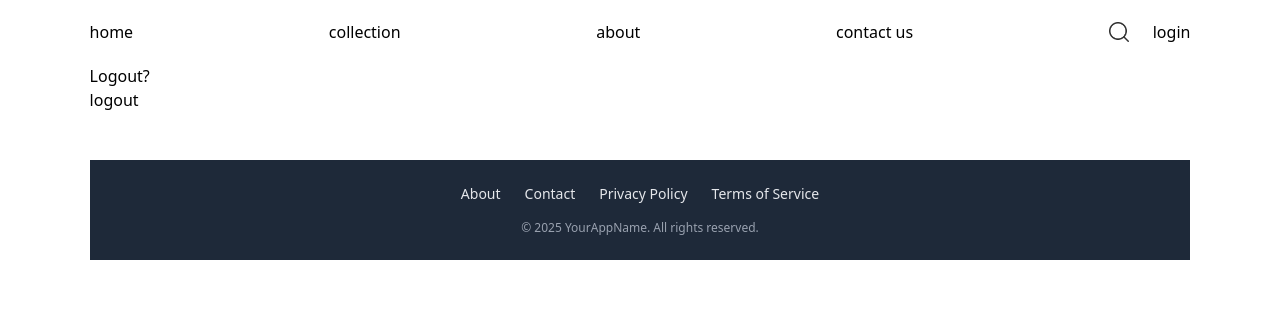
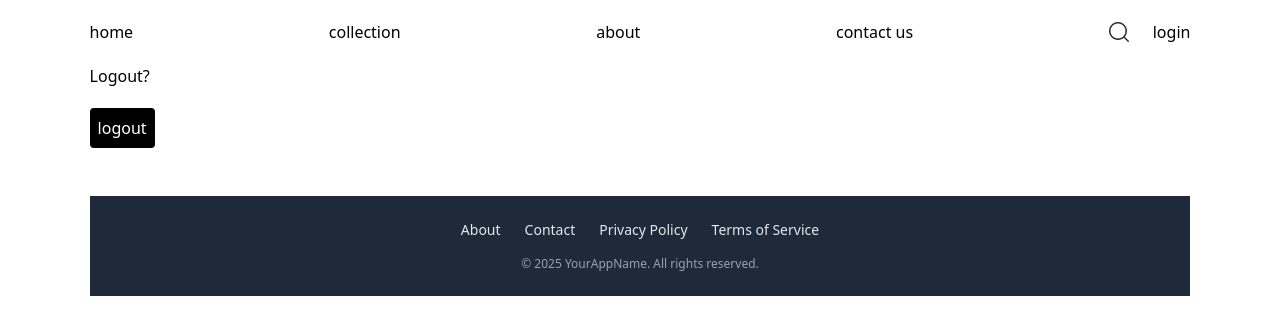
Before and after one commit to damnparth/node-ecom, a React (Vite) app in the folder frontend/: page /logout in a window 1280 px wide. Shown: the top 334 px of the page. Built offline with nearby package versions, Linux system fonts and the light colour scheme.

Commit message:
auth done

```diff
--- a/frontend/src/pages/Logout.jsx
+++ b/frontend/src/pages/Logout.jsx
@@ -15,7 +15,7 @@ const Logout = () => {
     <>
 
     <div>Logout?</div>
-    <button className='cursor-pointer' onClick={handleLogout()}>
+    <button className='cursor-pointer bg-black text-white p-2 rounded mt-5 ' onClick={handleLogout()}>
         logout
     </button>
 
```
